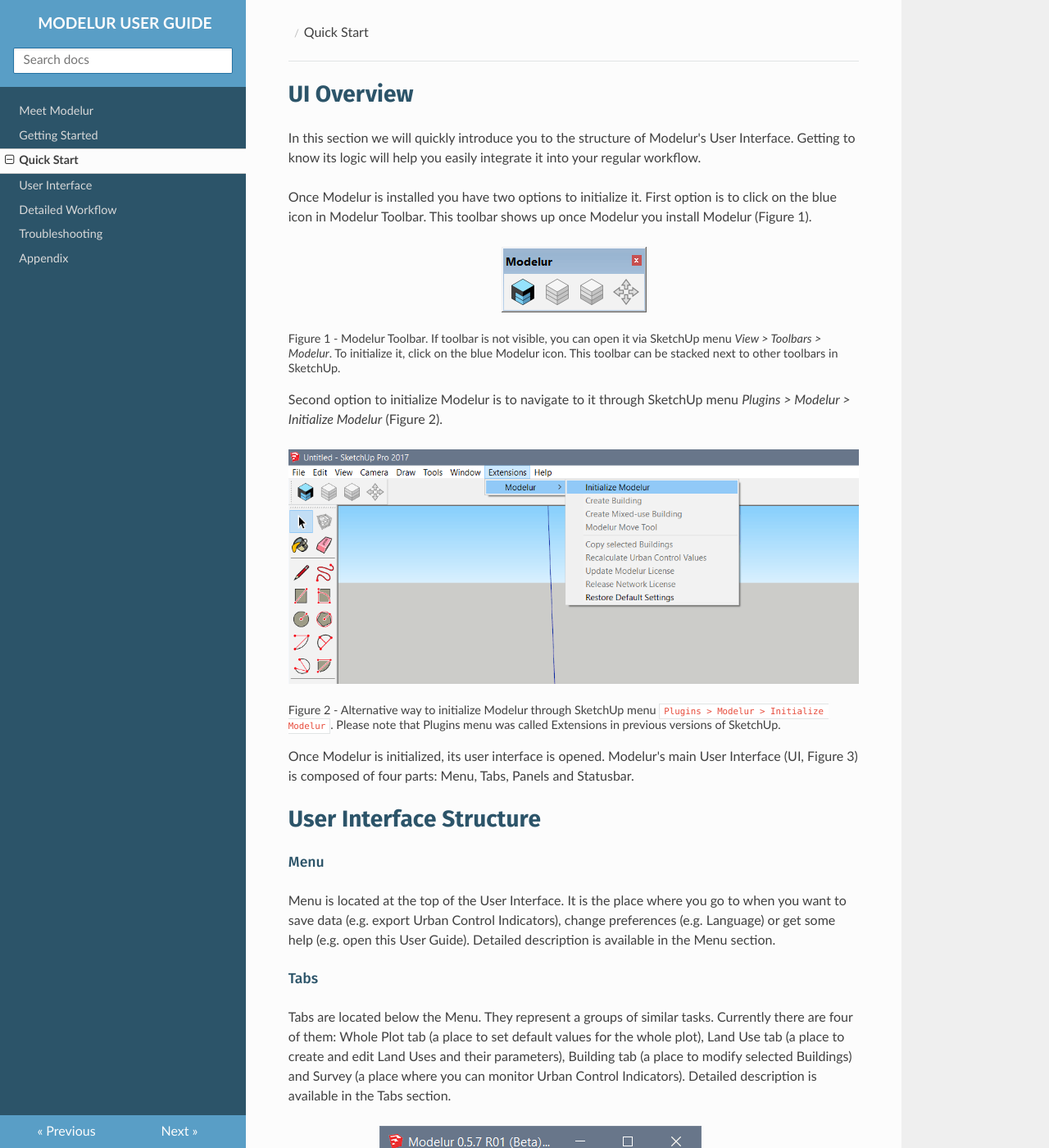
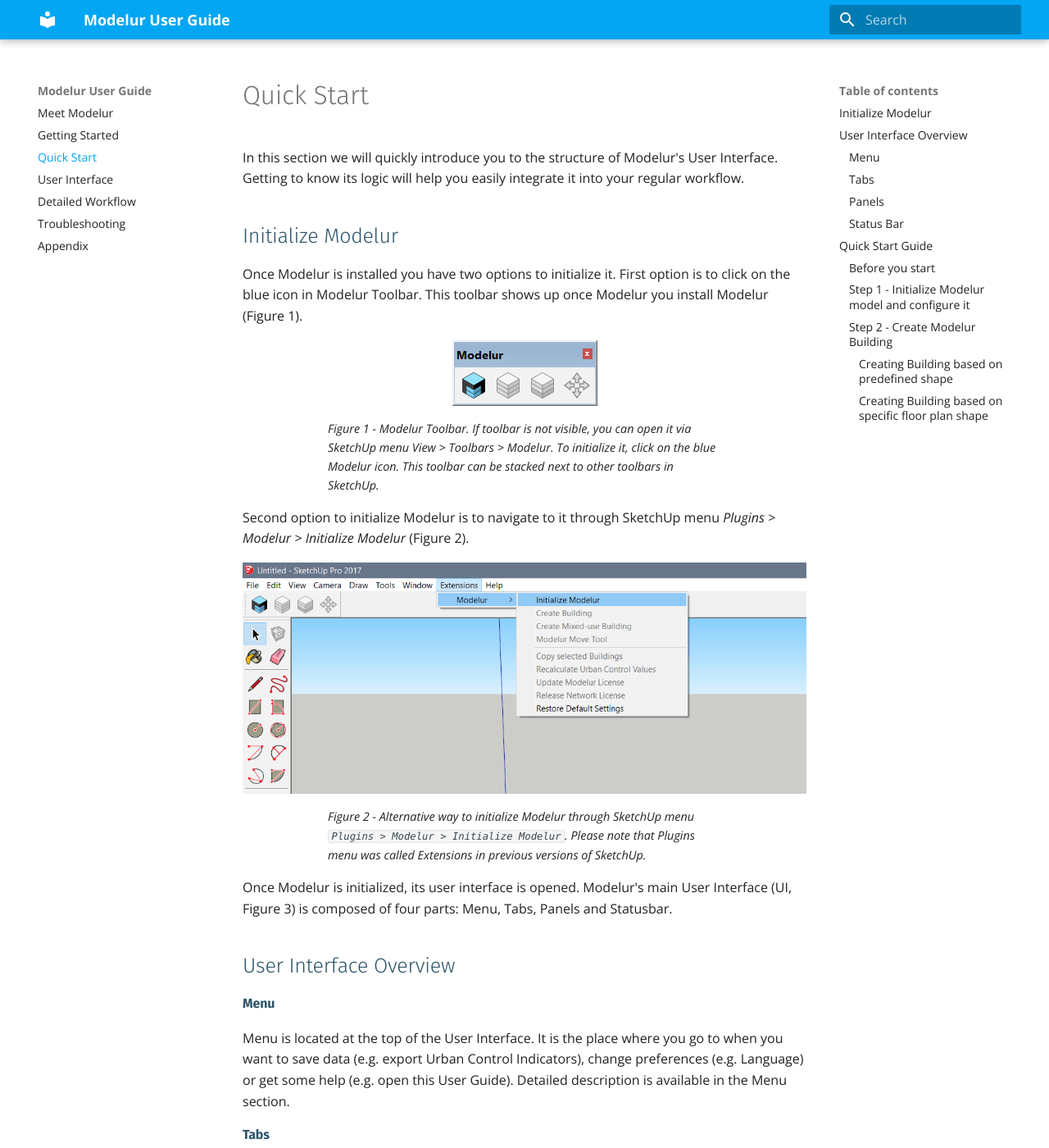
Before and after one commit to Modelur/docs, an MkDocs documentation site: the page built from docs/quickstart.md, in a window 1280 px wide and 1400 px high. Shown: the whole window at 82% size. Built offline with MkDocs 1.6.1 and Material for MkDocs 9.7.7, drawn with Linux system fonts in a browser that asks for light colours; nearby versions of some CDN libraries; old or Windows-style settings are respelled for this version of MkDocs; some of the changed text lies outside the part shown.

Commit message:
Switched to Material theme

```diff
--- a/docs/quickstart.md
+++ b/docs/quickstart.md
@@ -1,7 +1,7 @@
-UI Overview
-===========
+In this section we will quickly introduce you to the structure of Modelur's User Interface. Getting to know its logic will help you easily integrate it into your regular workflow.
 
-In this section we will quickly introduce you to the structure of Modelur's User Interface. Getting to know its logic will help you easily integrate it into your regular workflow.
+Initialize Modelur
+-----------------------
 
 Once Modelur is installed you have two options to initialize it. First option is to click on the blue icon in Modelur Toolbar. This toolbar shows up once Modelur you install Modelur (Figure 1).
 
@@ -17,31 +17,31 @@
 
 Once Modelur is initialized, its user interface is opened. Modelur's main User Interface (UI, Figure 3) is composed of four parts: Menu, Tabs, Panels and Statusbar.
 
-User Interface Structure
-========================
+User Interface Overview
+-----------------------
 
-##### Menu
+#### Menu
 Menu is located at the top of the User Interface. It is the place where you go to when you want to save data (e.g. export Urban Control Indicators), change preferences (e.g. Language) or get some help (e.g. open this User Guide). Detailed description is available in the Menu section.
 
-##### Tabs
+#### Tabs
 Tabs are located below the Menu. They represent a groups of similar tasks. Currently there are four of them: Whole Plot tab (a place to set default values for the whole plot), Land Use tab (a place to create and edit Land Uses and their parameters), Building tab (a place to modify selected Buildings) and Survey (a place where you can monitor Urban Control Indicators). Detailed description is available in the Tabs section.
 
 ![Modelur_User_Interface](img/modelur_ui_annotated.png)
 
-##### Panels
+<figcaption>Figure 3 -  Structure of Modelur User Interface.</figcaption>
+
+#### Panels
 Panels are the windows inside each tab. They represent a group of related parameters (e.g. Plot Parameters or Land Use Requirements). Detailed description is available in each of the corresponding Tabs section.
 
-##### Status Bar
+#### Status Bar
 Statusbar is located at the bottom of the UI. It's task is to explain you the meaning of abbreviated text when you hover over it. You can turn Status bar on or of in Menu > Options > Show status bar.
 
-<figcaption>Figure 3 -  Structure of Modelur User Interface.</figcaption>
-
-Quick Start guide
-=================
+Quick Start Guide
+-----------------
 
 #### Before you start
 
-Make sure you have [installed Modelur](getting-started/#installation) and quickly check out the [structure of Modelur User Interface](#user-interface-structure), so you get acquainted with basic terminology and UI logic. It should not take you more than two and a half minutes. :-)
+Make sure you have [installed Modelur](getting-started/#installation) and quickly check out the [structure of Modelur User Interface](#user-interface-overview), so you get acquainted with basic terminology and UI logic. It should not take you more than two and a half minutes. :-)
 
 #### Step 1 - Initialize Modelur model and configure it
 
--- a/mkdocs.yml
+++ b/mkdocs.yml
@@ -1,4 +1,4 @@
-site_name: MODELUR USER GUIDE
+site_name: Modelur User Guide
 pages:
 - Meet Modelur: index.md
 - Getting Started: getting-started.md
@@ -7,7 +7,7 @@
 - Detailed Workflow: detailed-workflow.md
 - Troubleshooting: troubleshooting.md
 - Appendix: appendix.md
-theme: 'readthedocs'
+theme: 'material'
 extra_css:
 - css/fonts.css
 - css/custom.css
@@ -15,7 +15,6 @@
 site_favicon: modelur.ico
 site_author: The Modelur Team
 extra:
-  logo: 'img/modelur_120x120.png'
   palette:
       primary: 'light blue'
       accent: 'cyan'
@@ -23,4 +22,6 @@
       text: 'Open Sans'
       code: 'Ubuntu Mono'
   author:
-      twitter: '@modelur'
+      twitter: 'modelur'
+markdown_extensions:
+  - admonition
```
Also changed, not shown: other parts of docs/quickstart.md (+3 -3 lines), docs/getting-started.md (+11 -8 lines), docs/index.md (+2 -3 lines).
